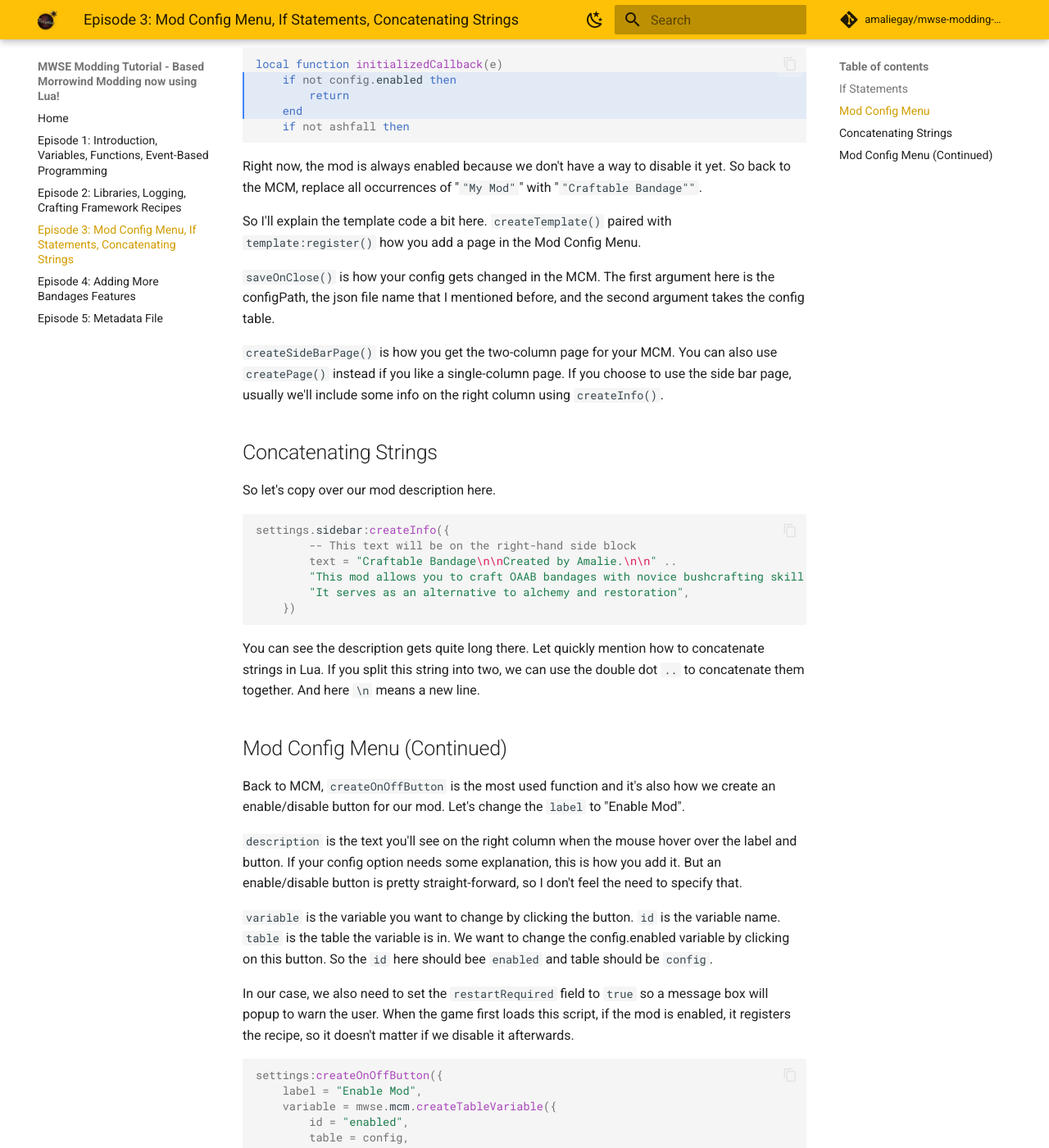
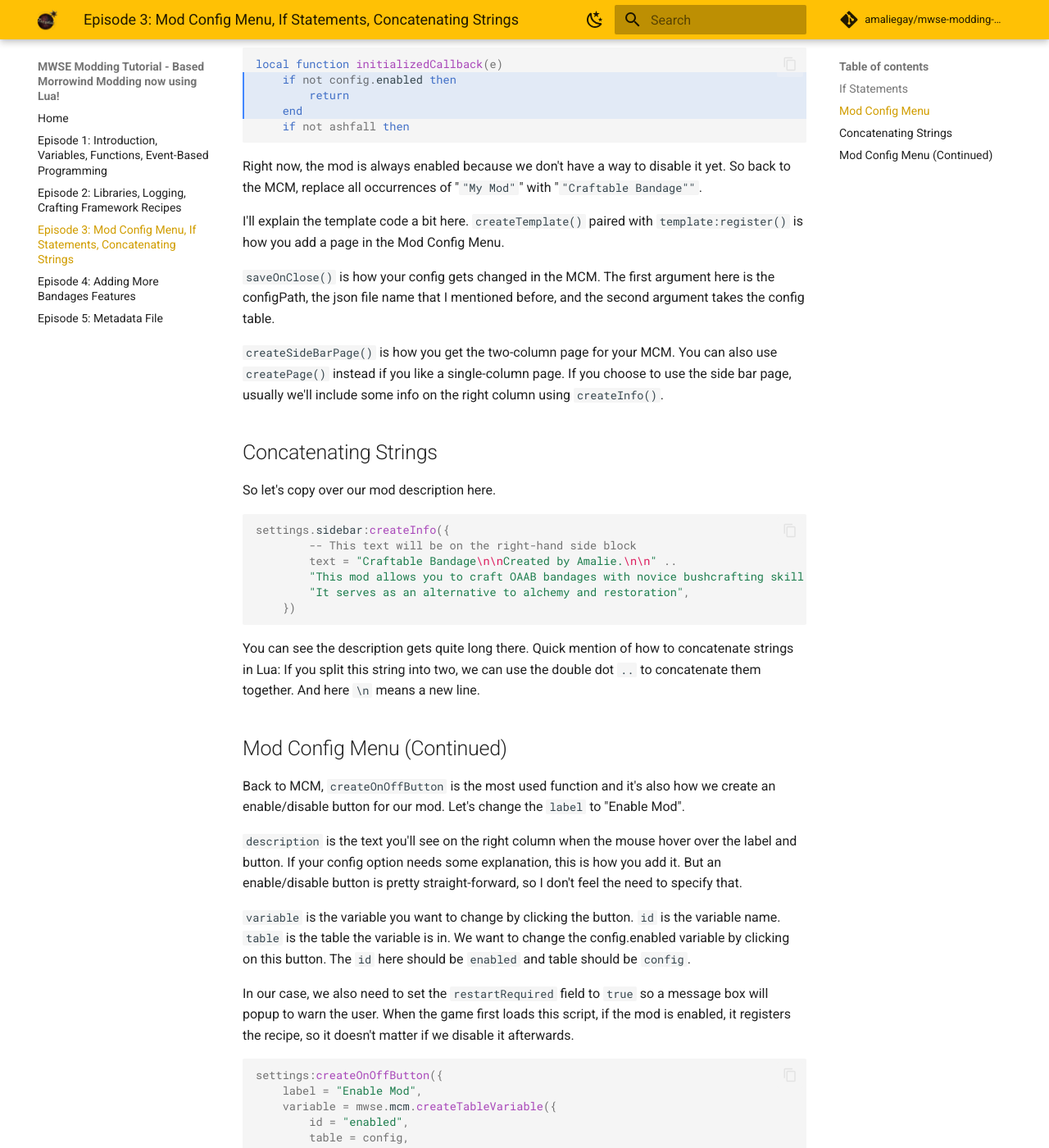
Before and after one commit to dev-chenxing/mwse-modding-tutorial, an MkDocs documentation site: the page built from docs/3_mcm.md, in a window 1280 px wide and 1400 px high, scrolled down 2132 px. Shown: the whole window at 82% size. Built offline with MkDocs 1.6.1 and Material for MkDocs 9.7.7, drawn with Linux system fonts in a browser that asks for light colours; comment, search, counter and statistics services are not loaded; some of the changed text lies outside the part shown.

Commit message:
fixed broken links

````diff
--- a/docs/3_mcm.md
+++ b/docs/3_mcm.md
@@ -89,7 +89,7 @@
 
 Right now, the mod is always enabled because we don't have a way to disable it yet. So back to the MCM, replace all occurrences of "`"My Mod"`" with "`"Craftable Bandage""`.
 
-So I'll explain the template code a bit here. `createTemplate()` paired with `template:register()` how you add a page in the Mod Config Menu.
+I'll explain the template code a bit here. `createTemplate()` paired with `template:register()` is how you add a page in the Mod Config Menu.
 
 `saveOnClose()` is how your config gets changed in the MCM. The first argument here is the configPath, the json file name that I mentioned before, and the second argument takes the config table.
 
@@ -108,7 +108,7 @@
 	})
 ```
 
-You can see the description gets quite long there. Let quickly mention how to concatenate strings in Lua. If you split this string into two, we can use the double dot `..` to concatenate them together. And here `\n` means a new line.
+You can see the description gets quite long there. Quick mention of how to concatenate strings in Lua: If you split this string into two, we can use the double dot `..` to concatenate them together. And here `\n` means a new line.
 
 ## Mod Config Menu (Continued)
 
@@ -116,7 +116,7 @@
 
 `description` is the text you'll see on the right column when the mouse hover over the label and button. If your config option needs some explanation, this is how you add it. But an enable/disable button is pretty straight-forward, so I don't feel the need to specify that.
 
-`variable` is the variable you want to change by clicking the button. `id` is the variable name. `table` is the table the variable is in. We want to change the config.enabled variable by clicking on this button. So the `id` here should bee `enabled` and table should be `config`.
+`variable` is the variable you want to change by clicking the button. `id` is the variable name. `table` is the table the variable is in. We want to change the config.enabled variable by clicking on this button. The `id` here should be `enabled` and table should be `config`.
 
 In our case, we also need to set the `restartRequired` field to `true` so a message box will popup to warn the user. When the game first loads this script, if the mod is enabled, it registers the recipe, so it doesn't matter if we disable it afterwards.
 
@@ -163,7 +163,7 @@
 log:debug("Registered bandage recipe")
 ```
 
-Let's launch the game. So you can see if our mod config menu is registered successfully. We have the enable mod button and the log level setting dropdown.
+Let's launch the game to check if our mod config menu is registered successfully. We have the enable mod button and the log level setting dropdown.
 
 That's it for today. I encourage you to play around with these settings to have a better understanding of how the mod gets disabled and enabled by pressing the button, and how the log level gets changed.
 
@@ -276,4 +276,4 @@
     event.register(tes3.event.modConfigReady, onModConfigReady)
     ```
 
-Next - [Episode 4: Adding More Bandages Features](https://amaliegay.github.io/mwse-modding-tutorial/4_adding_bandage_features.md/)
+Next - [Episode 4: Adding More Bandages Features](https://amaliegay.github.io/mwse-modding-tutorial/4_adding_bandage_features/)
````
Also changed, not shown: README.md (+1 -1 lines), docs/1_introduction.md (+1 -1 lines), docs/4_adding_bandage_features.md (+1 -1 lines), docs/index.md (+1 -1 lines).
